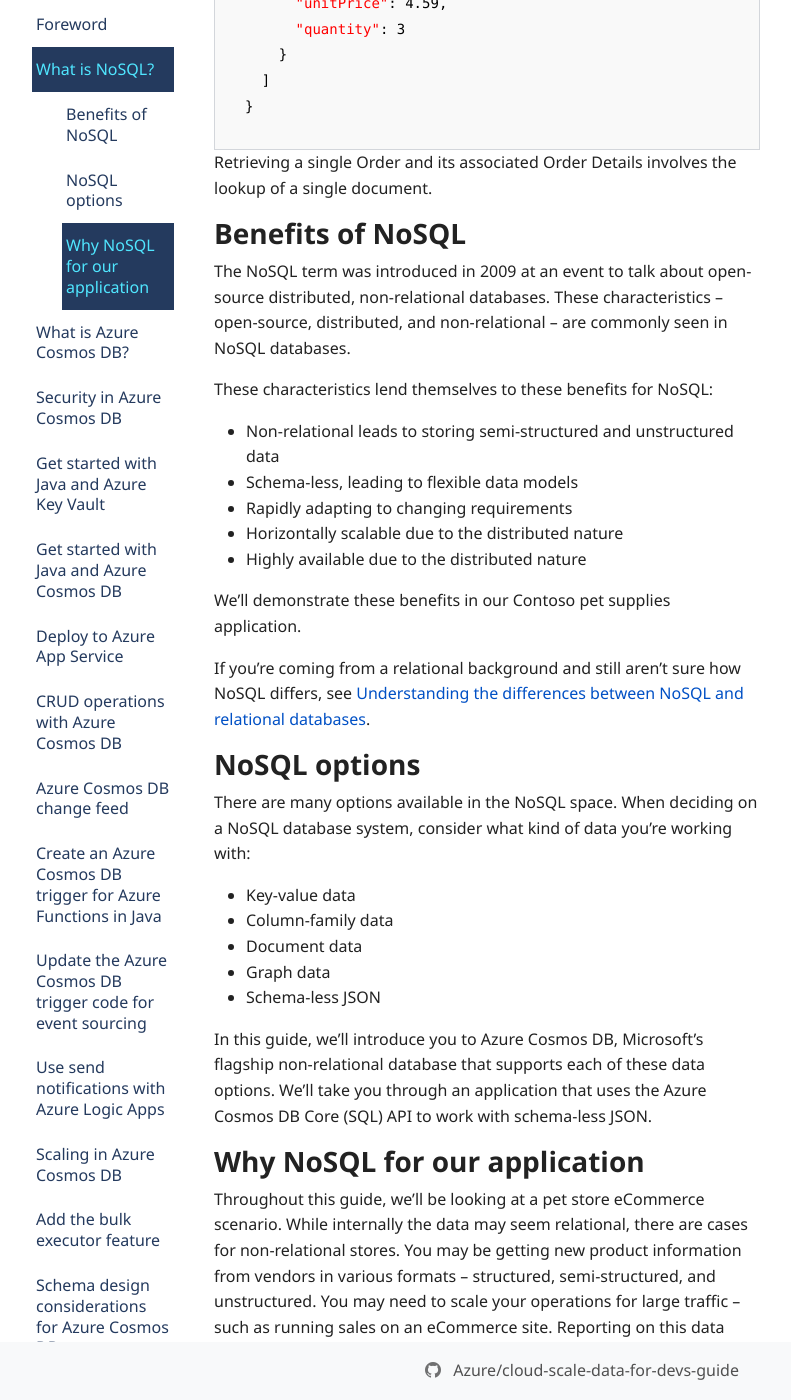
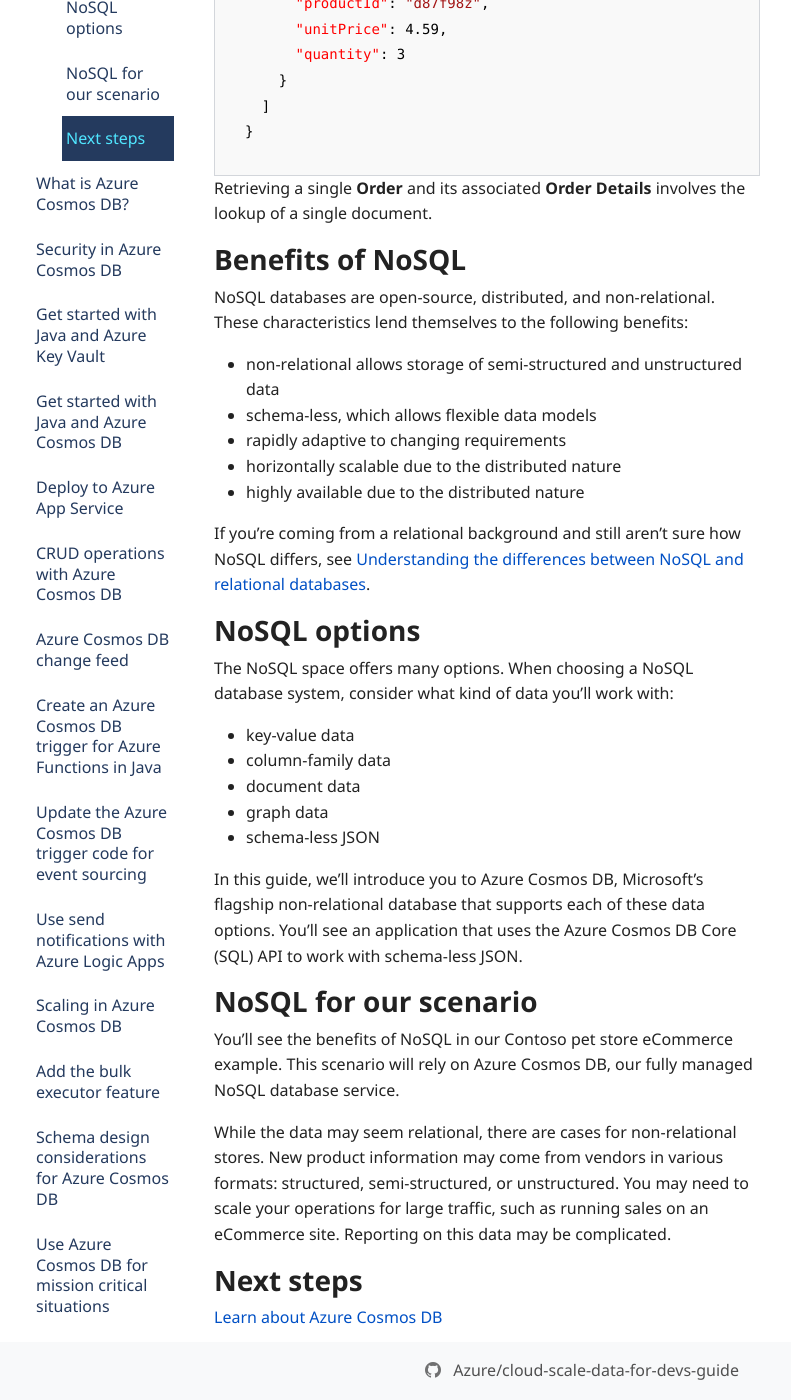
Before and after one commit to Azure/cloud-scale-data-for-devs-guide, a Jekyll site: the page built from docs/intro-nosql.md, in a window 1280 px wide and 1400 px high, scrolled down 1633 px. Shown: the whole window, without its empty margins (58-849 px from the left). Built offline with Jekyll 4.4.1, drawn with Linux system fonts in a browser that asks for light colours; nearby versions of some CDN libraries; some web fonts are replaced; our own code applies the rules of GitHub Pages for plain Markdown files; comment, search, counter and statistics services are not loaded; some of the changed text lies outside the part shown.

Commit message:
Edit 4 articles

````diff
--- a/docs/foreword.md
+++ b/docs/foreword.md
@@ -1,6 +1,6 @@
 ---
-title: Foreword
-description: Review what this guide is, includes, and isn't.
+title: Azure Cosmos DB Java Developer Guide
+description: Learn how the Azure Cosmos DB Java Developer Guide can help you bring cloud-native Java applications to Azure.
 ms.service: cosmos-db
 ms.topic: reference
 ms.date: 08/19/2022
@@ -10,20 +10,30 @@
 sequence: 0
 ---
 
-# Foreword
+# Azure Cosmos DB Java Developer Guide: Foreword
 
-The Azure Cosmos DB Java Developer Guide is a guide for bringing Cloud Native Java applications to Azure and using Azure Cosmos DB for your data needs. This guide will offer insights on getting into NoSQL and why Azure Cosmos DB is the solution. These insights are designed to be useful whether you're starting with a NoSQL background or coming into  project with a relational mindset. Data isn't the only thing involved in an application, and this guide will take you through working with more Azure services that integrate well with Azure Cosmos DB. This developer guide will help you bring your data to Azure Cosmos DB and use the Java support in Azure. This guide will help you host your Java application in Azure Spring Cloud or set up notifications with Azure Functions and Azure Logic Apps.
+Welcome to the Azure Cosmos DB Java Developer Guide. The purpose of this guide is to help you build cloud-native Java applications in Azure. This guide will help you host Java applications in [Azure Spring Apps](https://azure.microsoft.com/services/spring-apps/) or set up notifications with [Azure Functions](https://azure.microsoft.com/services/functions/) and [Azure Logic Apps](https://azure.microsoft.com/services/logic-apps/).
 
-## What this guide isn't
+This guide also offers insights about using NoSQL and why you should consider Azure Cosmos DB for your data. Azure Cosmos DB is a fully managed, distributed NoSQL database service on Azure.
 
-This guide doesn't cover migrating existing Java applications to Azure. Migrating existing Java applications is well covered in the [Java to Azure migration strategy documentation](/azure/developer/java/migration/). It doesn't cover relational data storage in Azure. It isn't intended to be a complete compendium of all things Java and Azure, though there will be many Azure offerings showcased.
+These insights are designed to be useful whether you're starting with a NoSQL background or coming into a project with a relational mindset. Data isn't the only thing involved in an application, and this guide will take you through working with other Azure services that integrate well with Azure Cosmos DB.
 
-## What this guide includes
+## Covered topics
 
-As the focus is on cloud native Java applications, Java with Spring Boot will be the main theme throughout the examples. The guide will showcase many of the free Azure offerings. In addition, this guide will showcase other offerings needed for getting Java cloud native applications established in Azure. The guide will get into detail on how to use Azure Cosmos DB for your data needs. It will include situations related to the retail world in addition to suggestions for other business cases. You'll have an application that can run in an Azure Pay-as-you-go account with the Azure Cosmos DB free tier for $20/month. By the end of this guide, you should have the confidence to build cloud native Java applications in Azure with Azure Cosmos DB as a data store.
+Real-world examples will showcase Azure platforms. Since the focus is on cloud-native Java applications, this guide will use Java with Spring Boot throughout.
+
+In addition, you'll learn how to use Azure Cosmos DB for your data needs, such as storing product information in Azure Cosmos DB or sending notifications with Azure Logic Apps to users when products have changed.
+
+Retail situations will be included, as well as suggestions for other business cases. By the end of this guide, you should have the confidence to build cloud-native Java applications in Azure with Azure Cosmos DB as a data store. You'll be able to run an application in an Azure pay-as-you-go account with the Azure Cosmos DB free tier.
+
+## Topics not covered
+
+This guide doesn't explain how to migrate existing Java applications to Azure. Migrating existing Java applications is covered in the [Java to Azure migration strategy documentation](/azure/developer/java/migration/). As well, this guide doesn't cover relational data storage in Azure. It isn't intended to be a complete compendium of all things Java and Azure, though there will be many Azure offerings showcased.
 
 ## Scenario introduction
 
-Contoso has acquired an online pet supplies store that is considering migrating their Java eCommerce platform to Azure. In this guide, you'll see examples applying to an eCommerce situation. This guide showcases Azure platforms using real-world use cases. These cases could include storing product information in Azure Cosmos DB or sending notifications with Azure Logic Apps to notify someone when products have changed.
+Throughout this guide, we'll examine a pet store eCommerce scenario to showcase Azure platforms. In this example, a fictional company called Contoso has acquired an online pet supplies store that's considering migrating their Java eCommerce platform to Azure.
 
-[Next &#124; Introduction to NoSQL](intro-nosql.md){: .btn .btn-primary .btn-lg }
+## Next steps
+
+[Learn about NoSQL databases](intro-nosql.md)
--- a/docs/intro-nosql.md
+++ b/docs/intro-nosql.md
@@ -1,6 +1,6 @@
 ---
 title: What is NoSQL?
-description: NoSQL databases can efficiently query and serve substantial amounts of semi-structured and unstructured data.
+description: Learn how NoSQL databases can efficiently query and serve substantial amounts of semi-structured and unstructured data.
 ms.service: cosmos-db
 ms.topic: reference
 ms.date: 08/19/2022
@@ -12,13 +12,13 @@
 
 # What is NoSQL?
 
-NoSQL is considered a non-relational, distributed database. NoSQL databases can efficiently query and serve substantial amounts of semi-structured and unstructured data. Unlike relational databases, NoSQL databases are schema-agnostic. NoSQL databases don't define a specific columnar structure allowing for greater flexibility, less brittle systems, and support for rapidly changing or unstructured data.
+The term *NoSQL* was introduced in 2009 and describes a type of non-relational, distributed database. NoSQL databases can efficiently query and serve substantial amounts of semi-structured and unstructured data. Unlike relational databases, NoSQL databases are schema-agnostic. NoSQL databases don't define a specific columnar structure, which allows for greater flexibility, less brittle systems, and support for rapidly changing or unstructured data.
 
-![Diagram depicting a relational database schema with an Order and OrderDetails table, using a foreign key relationship (one-to-many) defined with the OrderID column. Each table contains multiple columns with metadata about each row of data put into the relational database.](media/intro-nosql/relational_tables.svg)
+![Diagram depicting a relational database schema with an Order and OrderDetails table.](media/intro-nosql/relational_tables.svg)
 
-This diagram depicts an example of the contrast between a relational database table structure and a NoSQL document. On the left, relational tables have a defined schema. Specific columns and their types represent each table's structure, and relationships are represented via foreign keys. For example, a single Order row may have many Order Details rows associated with it. To query this information in its entirety, you must join both tables.
+In the diagram above, you can see that relational tables have a defined schema. Specific columns and their types represent each table's structure, and relationships are represented via foreign keys. For example, a single **Orders** row may have many **Order Details** rows associated with it. To query this information in its entirety, you must join both tables.
 
-In stark contrast, a NoSQL document depicts the same Order/Order Details relationship via an internal object array in a single document.
+In stark contrast, the NoSQL document below depicts the same **Order/Order Details** relationship via an internal object array in a single document.
 
 ```json
 {
@@ -47,38 +47,38 @@
 }
 ```
 
-Retrieving a single Order and its associated Order Details involves the lookup of a single document.
+Retrieving a single **Order** and its associated **Order Details** involves the lookup of a single document.
 
 ## Benefits of NoSQL
 
-The NoSQL term was introduced in 2009 at an event to talk about open-source distributed, non-relational databases.  These characteristics – open-source, distributed, and non-relational – are commonly seen in NoSQL databases.
+NoSQL databases are open-source, distributed, and non-relational. These characteristics lend themselves to the following benefits:
 
-These characteristics lend themselves to these benefits for NoSQL:
-
-* Non-relational leads to storing semi-structured and unstructured data
-* Schema-less, leading to flexible data models
-* Rapidly adapting to changing requirements
-* Horizontally scalable due to the distributed nature
-* Highly available due to the distributed nature
-
-We'll demonstrate these benefits in our Contoso pet supplies application.
+* non-relational allows storage of semi-structured and unstructured data
+* schema-less, which allows flexible data models
+* rapidly adaptive to changing requirements
+* horizontally scalable due to the distributed nature
+* highly available due to the distributed nature
 
 If you're coming from a relational background and still aren’t sure how NoSQL differs, see [Understanding the differences between NoSQL and relational databases](https://docs.microsoft.com/azure/cosmos-db/relational-nosql).
 
 ## NoSQL options
 
-There are many options available in the NoSQL space. When deciding on a NoSQL database system, consider what kind of data you're working with:
+The NoSQL space offers many options. When choosing a NoSQL database system, consider what kind of data you'll work with:
 
-* Key-value data
-* Column-family data
-* Document data
-* Graph data
-* Schema-less JSON
+* key-value data
+* column-family data
+* document data
+* graph data
+* schema-less JSON
 
-In this guide, we'll introduce you to Azure Cosmos DB, Microsoft's flagship non-relational database that supports each of these data options. We'll take you through an application that uses the Azure Cosmos DB Core (SQL) API to work with schema-less JSON.
+In this guide, we'll introduce you to Azure Cosmos DB, Microsoft's flagship non-relational database that supports each of these data options. You'll see an application that uses the Azure Cosmos DB Core (SQL) API to work with schema-less JSON.
 
-## Why NoSQL for our application
+## NoSQL for our scenario
 
-Throughout this guide, we'll be looking at a pet store eCommerce scenario. While internally the data may seem relational, there are cases for non-relational stores. You may be getting new product information from vendors in various formats – structured, semi-structured, and unstructured. You may need to scale your operations for large traffic – such as running sales on an eCommerce site.  Reporting on this data may be complicated.  Throughout this guide, we'll use Azure Cosmos DB as our data store because of its versatility and ease of integrating with other Azure services to solve these problems.
+You'll see the benefits of NoSQL in our Contoso pet store eCommerce example. This scenario will rely on Azure Cosmos DB, our fully managed NoSQL database service.
 
-[Next &#124; Introduction to Azure Cosmos DB](intro-cosmos.md){: .btn .btn-primary .btn-lg }
+While the data may seem relational, there are cases for non-relational stores. New product information may come from vendors in various formats: structured, semi-structured, or unstructured. You may need to scale your operations for large traffic, such as running sales on an eCommerce site. Reporting on this data may be complicated.
+
+## Next steps
+
+[Learn about Azure Cosmos DB](intro-cosmos.md)
````
Also changed, not shown: docs/intro-cosmos.md (+39 -27 lines), docs/security.md (+35 -31 lines).
